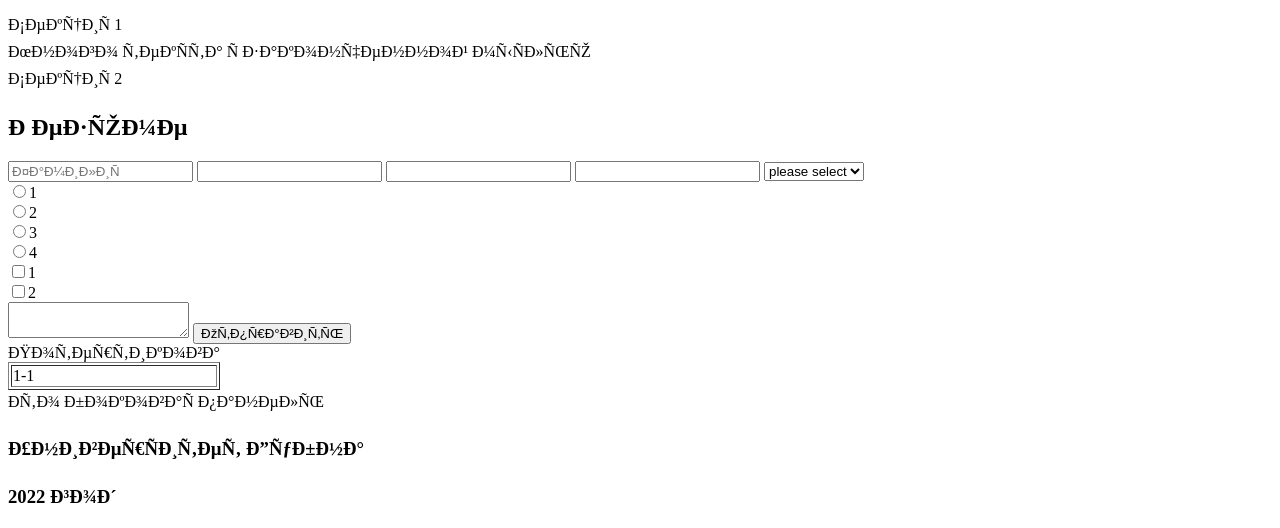
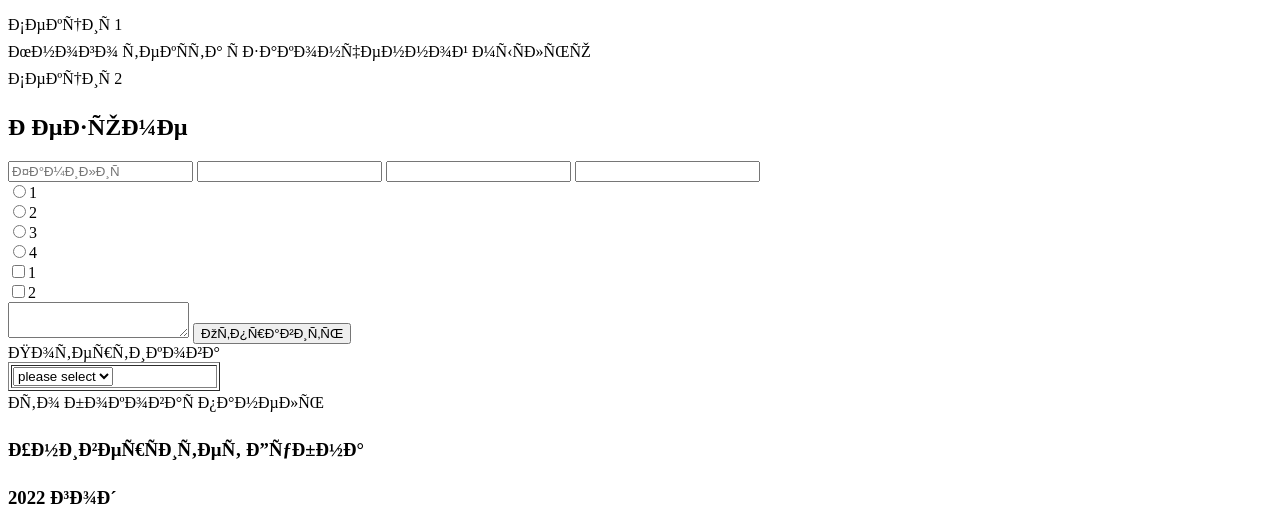
Before and after one commit to RBDS1/RBDS1.github.io, a plain HTML site: page index.html in a window 1280 px wide. Shown: the part 321-849 px from the top of the page. Drawn offline with Linux system fonts and the light colour scheme.

Commit message:
изменение таблицы

```diff
--- a/index.html
+++ b/index.html
@@ -41,13 +41,7 @@
         <input type="text">
         <input type="text">
         <input type="password">
-        <select>
-            <option value="" style="display:none">please select</option>
-            <option>"1"</option>
-            <option>"2"</option>
-            <option>"3"</option>
-            <option>"4"</option>
-        </select><br>
+        <br>
         <input type="radio" name="a">1<br>
         <input type="radio" name="a">2<br>
         <input type="radio" name="a">3<br>
@@ -60,7 +54,15 @@
             <caption>Потертикова</caption>
             <tbody>
                 <tr>
-                    <td rowspan="2">1-1</td>
+                    <td rowspan="2">
+                        <select>
+                            <option value="" style="display:none">please select</option>
+                            <option>"1"</option>
+                            <option>"2"</option>
+                            <option>"3"</option>
+                            <option>"4"</option>
+                        </select>
+                    </td>
                 </tr>
             </tbody>
         </table>
--- a/style.css
+++ b/style.css
@@ -1,4 +1,5 @@
 nav
 {
     background-color: darkcyan;
+
 }
```
